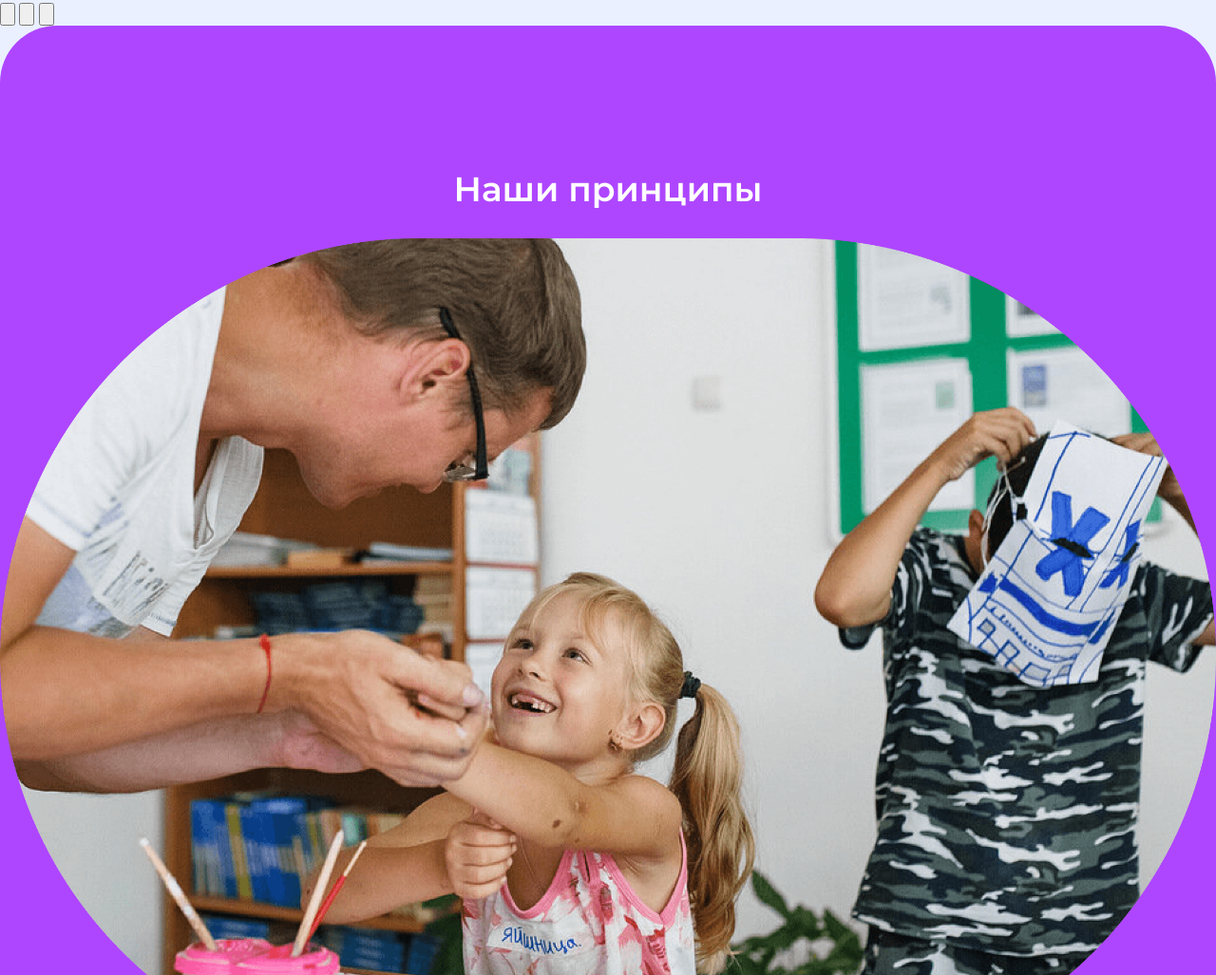
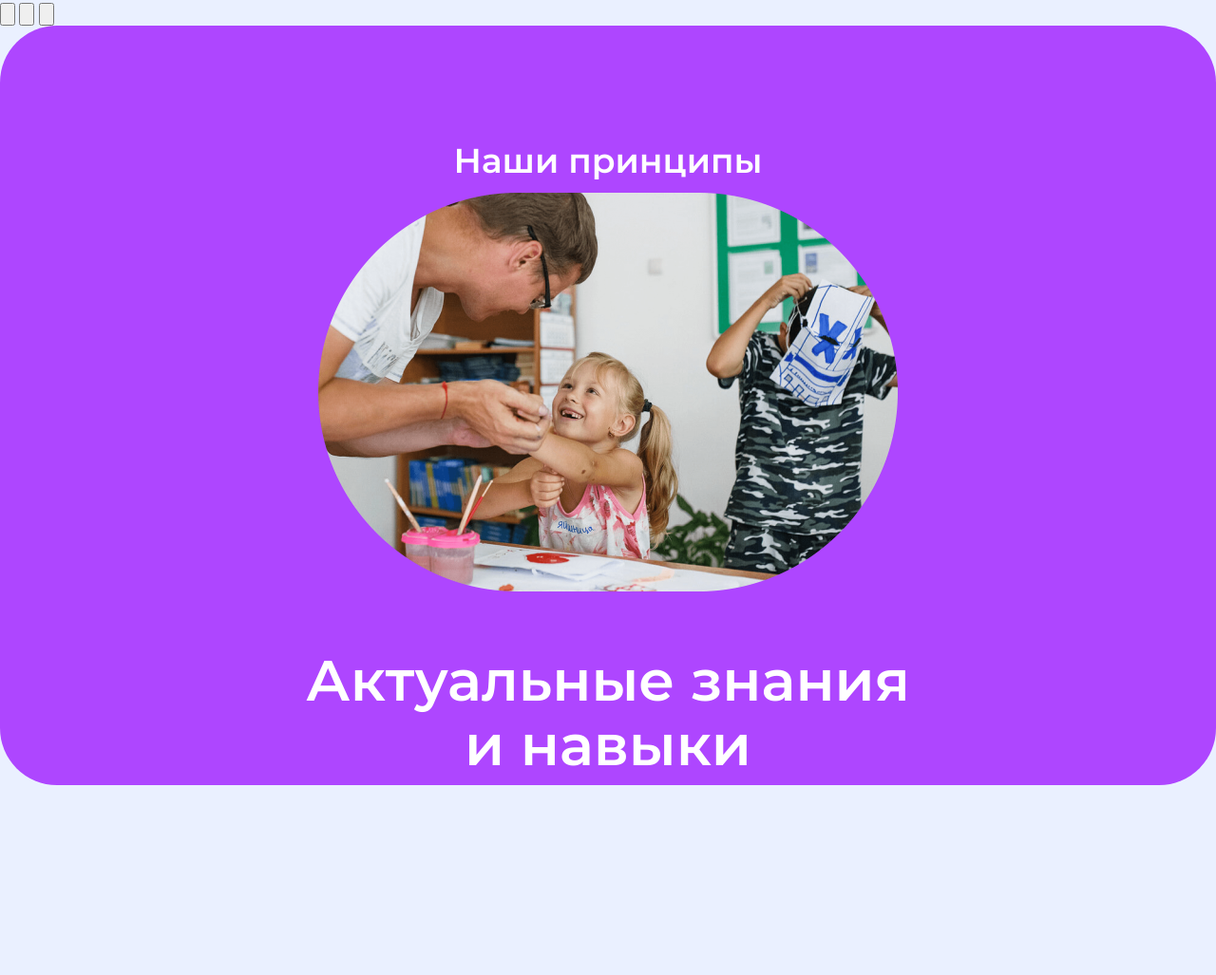
Before and after one commit to ulbee/balapanlar, a website built with webpack: page src/index.html in a window 1280 px wide. Shown: the part 4281-5308 px from the top of the page at 95% size. Built offline with nearby package versions, Linux system fonts and the light colour scheme; files whose address does not match are found by name.

Commit message:
Галерея с использованием gsap и ScrollTrigger для десктопа

```diff
--- a/package.json
+++ b/package.json
@@ -36,6 +36,6 @@
   },
   "dependencies": {
     "core-js": "^3.24.1",
-    "gsap": "^3.11.0"
+    "gsap": "npm:@gsap/member@^3.11.0"
   }
 }
--- /dev/null
+++ b/src/blocks/gallery/__container/gallery__container.css
@@ -0,0 +1,6 @@
+.gallery__container {
+    display: flex;
+    flex-wrap: nowrap;
+
+    overflow: hidden;
+}
--- a/src/blocks/gallery/__item/gallery__item.css
+++ b/src/blocks/gallery/__item/gallery__item.css
@@ -1,3 +1,6 @@
 .gallery__item {
+    width: 100%;
 
+    flex-grow: 0;
+    flex-shrink: 0;
 }
--- a/src/blocks/gallery/gallery.css
+++ b/src/blocks/gallery/gallery.css
@@ -1,3 +1 @@
-.gallery {
-
-}
+.gallery {}
--- a/src/blocks/principle/__container/principle__container.css
+++ b/src/blocks/principle/__container/principle__container.css
@@ -1,7 +1,5 @@
 .principle__container {
-    width: 100%;
     display: flex;
     flex-direction: column;
     align-items: center;
-
 }
--- a/src/blocks/principle/__description/principle__description.css
+++ b/src/blocks/principle/__description/principle__description.css
@@ -1,4 +1,5 @@
 .principle__description {
-    width: 56%;
+    max-width: 847px;
+
     text-align: center;
 }
--- a/src/blocks/principle/__image/principle__image.css
+++ b/src/blocks/principle/__image/principle__image.css
@@ -1,3 +1,3 @@
 .principle__image {
-    width: 100%;
+    max-height: 420px;
 }
--- a/src/blocks/principle/principle.css
+++ b/src/blocks/principle/principle.css
@@ -1,3 +1 @@
-.principle {
-
-}
+.principle {}
--- a/src/blocks/principles/__header/principles__header.css
+++ b/src/blocks/principles/__header/principles__header.css
@@ -1,3 +1,6 @@
 .principles__header {
+    padding: 0 0 12px;
+    margin: 0;
+
     text-align: center;
 }
--- a/src/blocks/principles/principles.css
+++ b/src/blocks/principles/principles.css
@@ -1,4 +1,8 @@
 .principles {
+    max-height: 100vh;
+    box-sizing: border-box;
+    overflow: hidden;
+
     padding: 120px 0;
 
     background-color: rgba(174, 70, 255, 1);
--- a/src/index.html
+++ b/src/index.html
@@ -123,19 +123,19 @@
       <button class="button__partners"><img class="partners__button-img" src="" alt=""></button>
     </div>
   </section>
-  <section class="principles">
+  <section class="principles gallery">
     <h2 class="principles__header page__text_size_m">Наши принципы</h2>
-    <div class="gallery">
+    <div class="gallery__container">
       <div class="principle__container gallery__item">
-        <img class="principle__image" src="<%=require('./images/children__plachka.png')%>" alt="">
+        <img class="principle__image" src="<%=require('./images/children__plachka.png')%>" alt="Дети в классе">
         <p class="principle__description page__text_size_l">Актуальные знания и навыки</p>
       </div>
       <div class="principle__container gallery__item">
-        <img class="principle__image" src="<%=require('./images/children__plachka_2.png')%>" alt="">
+        <img class="principle__image" src="<%=require('./images/children__plachka_2.png')%>" alt="Игры для детей">
         <p class="principle__description page__text_size_l">Равный доступ к образованию</p>
       </div>
       <div class="principle__container gallery__item">
-        <img class="principle__image" src="<%=require('./images/children__plachka_3.png')%>" alt="">
+        <img class="principle__image" src="<%=require('./images/children__plachka_3.png')%>" alt="Эксперт">
         <p class="principle__description page__text_size_l">Инвестируем в развитие местных специалистов и экпертов</p>
       </div>
     </div>
--- a/src/index.js
+++ b/src/index.js
@@ -1,3 +1,23 @@
 import './pages/index.css';
 
 import { gsap } from "gsap";
+import { ScrollTrigger } from "gsap/ScrollTrigger";
+
+gsap.registerPlugin(ScrollTrigger);
+
+/**
+ * Настройка анимации для галереи
+ */
+let galleryItems = gsap.utils.toArray('.gallery__item');
+
+gsap.to(galleryItems, {
+    scrollTrigger: {
+        trigger: ".gallery", // триггерный блок для анимации
+        start: "top top", // начало анимации, когда триггер наверху экрана
+        scrub: 1, // "смягчение" перехода между анимацией и скроллом
+        snap: 0, // продолжение анимации после того, как пользователь перестал скроллить
+        pin: true // фиксация блока на определенном месте при скролле
+    },
+    xPercent: -100 * (galleryItems.length - 1), // анимация по горизонтали на всю ширину всех слайдов
+    ease: "none" // функция для определения скорости отображения анимации
+});
--- a/src/pages/index.css
+++ b/src/pages/index.css
@@ -30,3 +30,7 @@
 @import url(../blocks/principle/__container/principle__container.css);
 @import url(../blocks/principle/__description/principle__description.css);
 @import url(../blocks/principle/__image/principle__image.css);
+
+@import url(../blocks/gallery/gallery.css);
+@import url(../blocks/gallery/__container/gallery__container.css);
+@import url(../blocks/gallery/__item/gallery__item.css);
```
Also changed, not shown: 4 other files.
